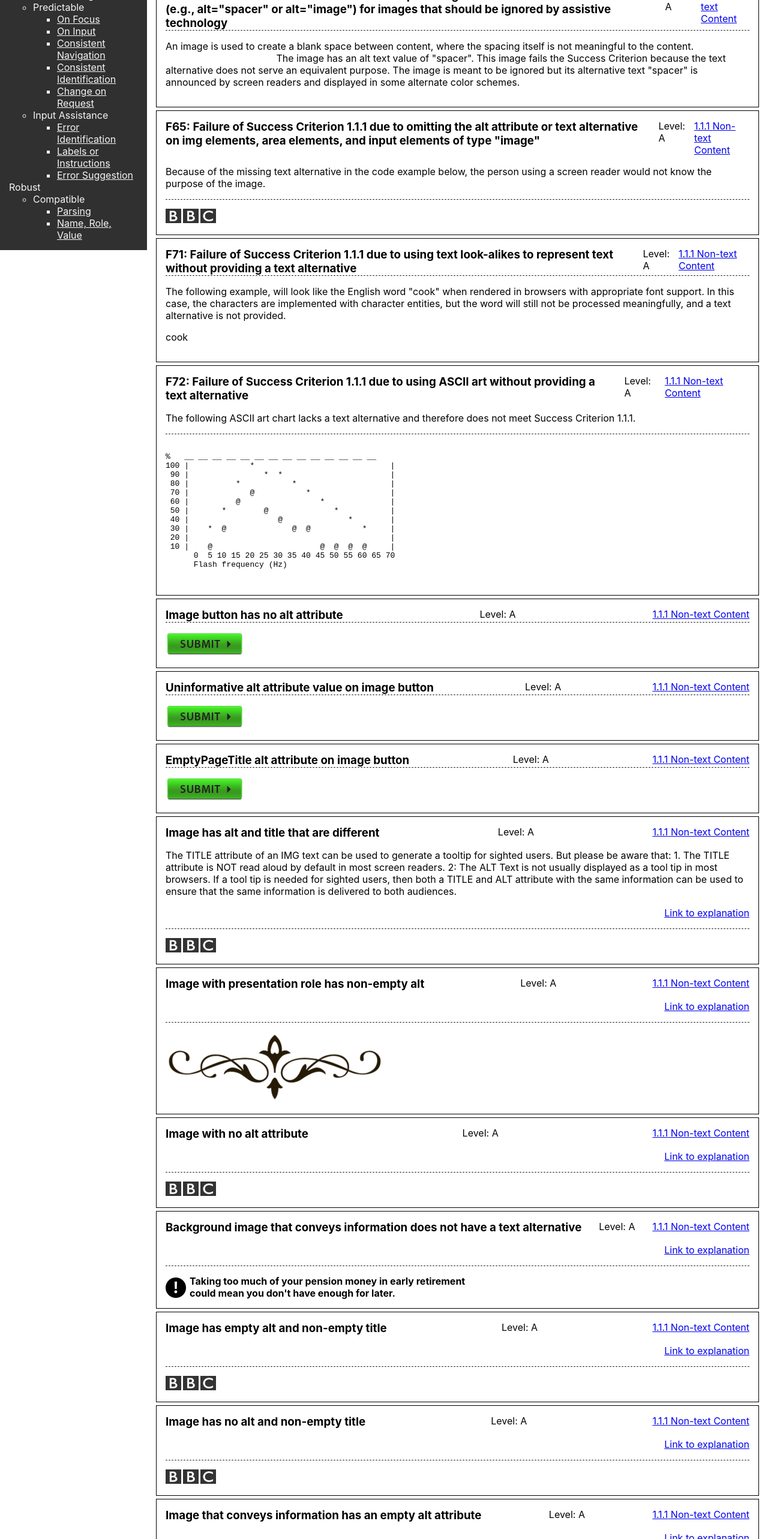
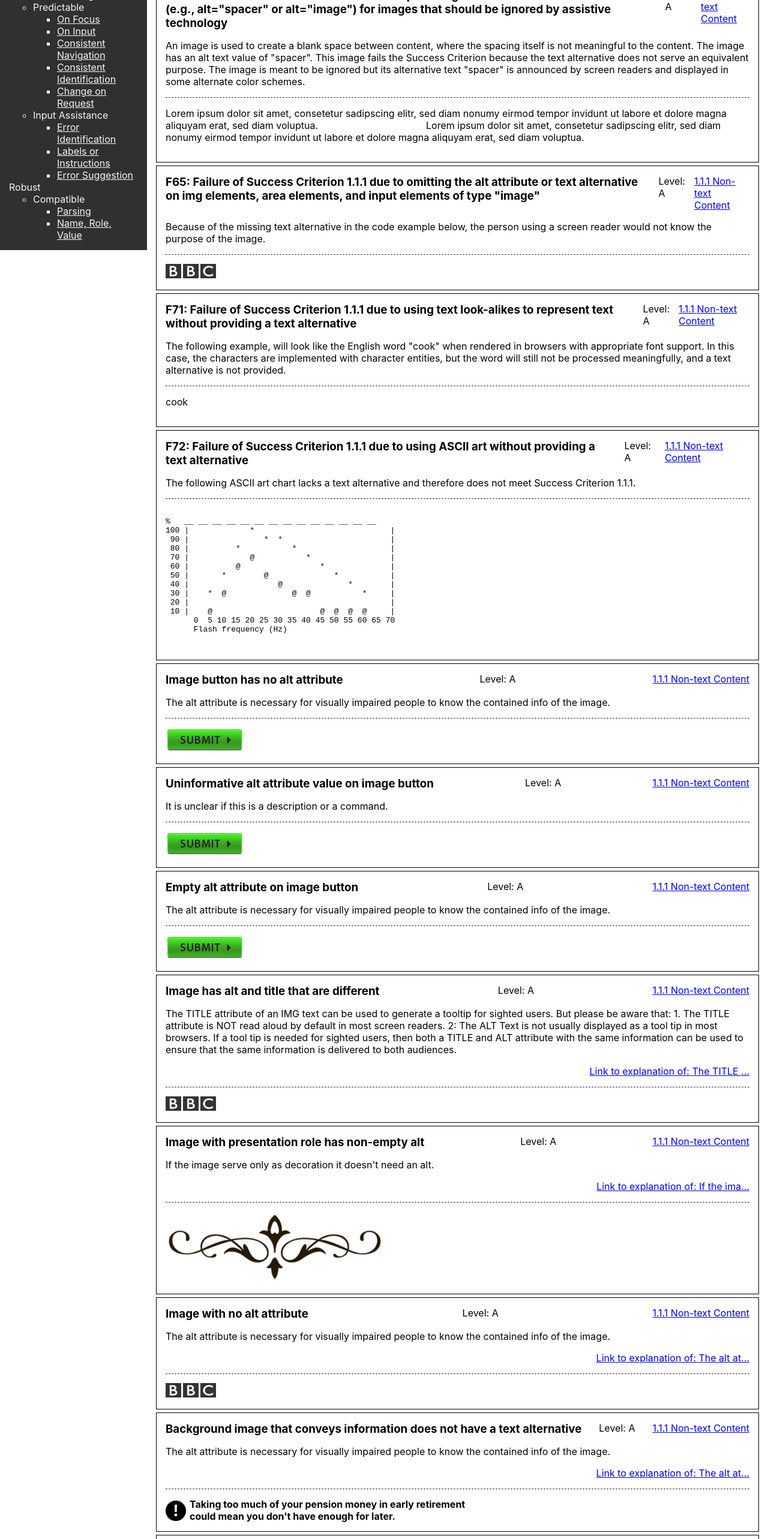
Before and after one commit to hannes-schwarzer/a11y-test-system-improving, a React (Create React App) app: page /wcag/non-text-content in a window 1280 px wide. Shown: the part 1492-4058 px from the top of the page at 60% size. Built offline with nearby package versions, Linux system fonts and the light colour scheme.

Commit message:
content control for PauseStopHide.tsx

```diff
--- a/src/components/TestCase/TestCase.tsx
+++ b/src/components/TestCase/TestCase.tsx
@@ -43,7 +43,9 @@ export const TestCase: FC<TestCaseProps> = ({
         {explanation && <p>{explanation}</p>}
         {linkToExplanation && (
           <p className={"description__explanationLink"}>
-            <a href={linkToExplanation}>Link to explanation</a>
+            <a href={linkToExplanation}>
+              Link to explanation of: {explanation?.substring(0, 10)}...
+            </a>
           </p>
         )}
       </div>
--- a/src/routes/Misc/Duplicates.tsx
+++ b/src/routes/Misc/Duplicates.tsx
@@ -1,9 +1,9 @@
-import { Level, TestCase } from "../../components/TestCase/TestCase";
+//import { Level, TestCase } from "../../components/TestCase/TestCase";
 
 export const Duplicates = () => {
   return (
     <>
-      <TestCase
+      {/*}      <TestCase
         title={"Duplicate id"}
         successCriterionInWords={"Parsing"}
         successCriterionNumber={"4.1.1"}
@@ -79,6 +79,7 @@ export const Duplicates = () => {
           <title></title>
         </html>
       </TestCase>
+      */}
     </>
   );
 };
--- a/src/routes/Misc/Misc.tsx
+++ b/src/routes/Misc/Misc.tsx
@@ -521,6 +521,7 @@ export const Misc = () => {
           "https://www.w3.org/WAI/WCAG21/quickref/#page-titled"
         }
         level={Level.A}
+        explanation={""}
         linkToExplanation={
           "https://www.w3.org/WAI/standards-guidelines/act/rules/html-page-non-empty-title-2779a5/"
         }
@@ -535,6 +536,7 @@ export const Misc = () => {
         successCriterionInWords={"Focus Visible"}
         successCriterionNumber={"2.4.7"}
         level={Level.AA}
+        explanation={""}
         linkToSuccessCriterion={
           "https://www.w3.org/WAI/WCAG21/quickref/#focus-visible"
         }
--- a/src/routes/WcagTestCases/1_Perceivable/1.1_TextAlternatives/NonTextContent.tsx
+++ b/src/routes/WcagTestCases/1_Perceivable/1.1_TextAlternatives/NonTextContent.tsx
@@ -130,16 +130,18 @@ export const NonTextContent = (props: Props) => {
           }
           successCriterionNumber={"1.1.1"}
           level={Level.A}
+          explanation={
+            'An image is used to create a blank space between content, where the spacing itself is not meaningful to the content. The image has an alt text value of "spacer". This image fails the Success Criterion because the text alternative does not serve an equivalent purpose. The image is meant to be ignored but its alternative text "spacer" is announced by screen readers and displayed in some alternate color schemes.'
+          }
         >
           <p>
-            An image is used to create a blank space between content, where the
-            spacing itself is not meaningful to the content.
-            <img alt="spacer" height={"1px"} src={SPACER} width={"180px"} /> The
-            image has an alt text value of "spacer". This image fails the
-            Success Criterion because the text alternative does not serve an
-            equivalent purpose. The image is meant to be ignored but its
-            alternative text "spacer" is announced by screen readers and
-            displayed in some alternate color schemes.
+            Lorem ipsum dolor sit amet, consetetur sadipscing elitr, sed diam
+            nonumy eirmod tempor invidunt ut labore et dolore magna aliquyam
+            erat, sed diam voluptua.
+            <img alt="spacer" height={"1px"} src={SPACER} width={"180px"} />
+            Lorem ipsum dolor sit amet, consetetur sadipscing elitr, sed diam
+            nonumy eirmod tempor invidunt ut labore et dolore magna aliquyam
+            erat, sed diam voluptua.
           </p>
         </TestCase>
         <TestCase
@@ -168,14 +170,10 @@ export const NonTextContent = (props: Props) => {
           }
           successCriterionNumber={"1.1.1"}
           level={Level.A}
+          explanation={
+            'The following example, will look like the English word "cook" when rendered in browsers with appropriate font support. In this case, the characters are implemented with character entities, but the word will still not be processed meaningfully, and a text alternative is not provided.'
+          }
         >
-          <p>
-            The following example, will look like the English word "cook" when
-            rendered in browsers with appropriate font support. In this case,
-            the characters are implemented with character entities, but the word
-            will still not be processed meaningfully, and a text alternative is
-            not provided.
-          </p>
           <p>&#x03F2;&#x043E;&#x03BF;&#x006B;</p>
         </TestCase>
         <TestCase
@@ -218,6 +216,9 @@ export const NonTextContent = (props: Props) => {
           linkToSuccessCriterion={
             "https://www.w3.org/WAI/WCAG21/quickref/#non-text-content"
           }
+          explanation={
+            "The alt attribute is necessary for visually impaired people to know the contained info of the image."
+          }
         >
           <input src={SUBMIT} type={"image"} />
         </TestCase>
@@ -229,18 +230,22 @@ export const NonTextContent = (props: Props) => {
             "https://www.w3.org/WAI/WCAG21/quickref/#non-text-content"
           }
           level={Level.A}
+          explanation={"It is unclear if this is a description or a command."}
         >
           <input alt={"click"} src={SUBMIT} type={"image"} />
         </TestCase>
 
         <TestCase
-          title={"EmptyPageTitle alt attribute on image button"}
+          title={"Empty alt attribute on image button"}
           successCriterionInWords={"Non-text Content"}
           successCriterionNumber={"1.1.1"}
           linkToSuccessCriterion={
             "https://www.w3.org/WAI/WCAG21/quickref/#non-text-content"
           }
           level={Level.A}
+          explanation={
+            "The alt attribute is necessary for visually impaired people to know the contained info of the image."
+          }
         >
           <input alt={""} src={SUBMIT} type={"image"} />
         </TestCase>
@@ -270,6 +275,9 @@ export const NonTextContent = (props: Props) => {
             "https://www.w3.org/WAI/WCAG21/quickref/#non-text-content"
           }
           linkToExplanation={"https://accessibility.psu.edu/images/imageshtml/"}
+          explanation={
+            "If the image serve only as decoration it doesn't need an alt."
+          }
         >
           <img
             alt={"Decorative line clipart"}
@@ -289,6 +297,9 @@ export const NonTextContent = (props: Props) => {
             "https://www.w3.org/WAI/WCAG21/quickref/#non-text-content"
           }
           linkToExplanation={"https://accessibility.psu.edu/images/imageshtml/"}
+          explanation={
+            "The alt attribute is necessary for visually impaired people to know the contained info of the image."
+          }
         >
           <img src={BBC} />
         </TestCase>
@@ -304,6 +315,9 @@ export const NonTextContent = (props: Props) => {
             "https://www.w3.org/WAI/WCAG21/quickref/#non-text-content"
           }
           linkToExplanation={"https://accessibility.psu.edu/images/imageshtml/"}
+          explanation={
+            "The alt attribute is necessary for visually impaired people to know the contained info of the image."
+          }
         >
           <div className={"warning-icon"}>
             Taking too much of your pension money in early retirement could mean
@@ -320,6 +334,9 @@ export const NonTextContent = (props: Props) => {
             "https://www.w3.org/WAI/WCAG21/quickref/#non-text-content"
           }
           linkToExplanation={"https://accessibility.psu.edu/images/imageshtml/"}
+          explanation={
+            "If a tool tip is needed for sighted users, then both a TITLE and ALT attribute with the same information can be used to ensure that the same information is delivered to both audiences."
+          }
         >
           <img src={BBC} alt={""} title={"BBC"} />
         </TestCase>
@@ -333,6 +350,9 @@ export const NonTextContent = (props: Props) => {
             "https://www.w3.org/WAI/WCAG21/quickref/#non-text-content"
           }
           linkToExplanation={"https://accessibility.psu.edu/images/imageshtml/"}
+          explanation={
+            "If a tool tip is needed for sighted users, then both a TITLE and ALT attribute with the same information can be used to ensure that the same information is delivered to both audiences."
+          }
         >
           <img src={BBC} title={"BBC"} />
         </TestCase>
@@ -346,6 +366,9 @@ export const NonTextContent = (props: Props) => {
             "https://www.w3.org/WAI/WCAG21/quickref/#non-text-content"
           }
           linkToExplanation={"https://accessibility.psu.edu/images/imageshtml/"}
+          explanation={
+            "The alt attribute is necessary for visually impaired people to know the contained info of the image."
+          }
         >
           <img src={BBC} alt={""} />
         </TestCase>
@@ -359,6 +382,9 @@ export const NonTextContent = (props: Props) => {
             "https://www.w3.org/WAI/WCAG21/quickref/#non-text-content"
           }
           linkToExplanation={"https://accessibility.psu.edu/images/imageshtml/"}
+          explanation={
+            "The alt attribute must convey the same information the image does."
+          }
         >
           <img src={BBC} alt={"Twitter"} />
         </TestCase>
@@ -372,6 +398,9 @@ export const NonTextContent = (props: Props) => {
             "https://www.w3.org/WAI/WCAG21/quickref/#non-text-content"
           }
           linkToExplanation={"https://accessibility.psu.edu/images/imageshtml/"}
+          explanation={
+            "The alt attribute must convey the same information the image does."
+          }
         >
           <img src={BBC} alt={"bbc-blocks-dark.png"} />
         </TestCase>
@@ -403,6 +432,9 @@ export const NonTextContent = (props: Props) => {
           linkToExplanation={
             "https://www.w3.org/WAI/tutorials/images/functional/"
           }
+          explanation={
+            "Visually impaired users would not know the purpose of this link image."
+          }
         >
           <a href={"http://www.bbc.co.uk/"}>
             <img alt={""} src={BBC} />
@@ -419,6 +451,9 @@ export const NonTextContent = (props: Props) => {
           level={Level.A}
           linkToSuccessCriterion={
             "https://www.w3.org/WAI/WCAG21/quickref/#non-text-content"
+          }
+          explanation={
+            "For images used as navigational elements to trigger functions such as printing, uploading or saving, the ALT text should describe the destination or function, not the image."
           }
         >
           <a href={"https://en.wikipedia.org/wiki/Red_panda"}>
--- /dev/null
+++ b/src/routes/WcagTestCases/2_Operable/2.2_EnoughTime/PauseStopHide.css
@@ -0,0 +1,4 @@
+.blinking-sale {
+    text-decoration: blink;
+    color: #df3034;
+}
```
Also changed, not shown: src/routes/WcagTestCases/2_Operable/2.2_EnoughTime/PauseStopHide.tsx (+28 -15 lines).
